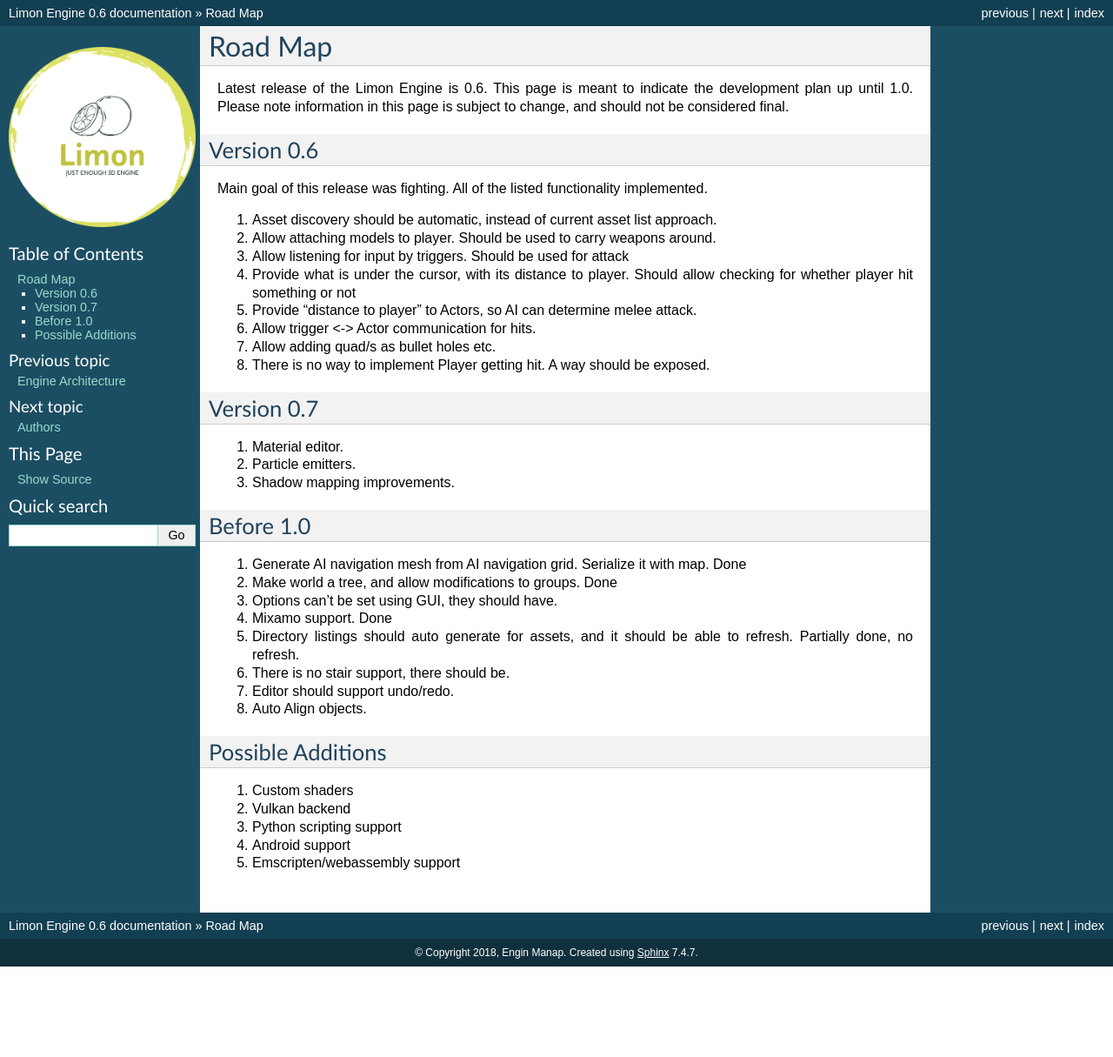
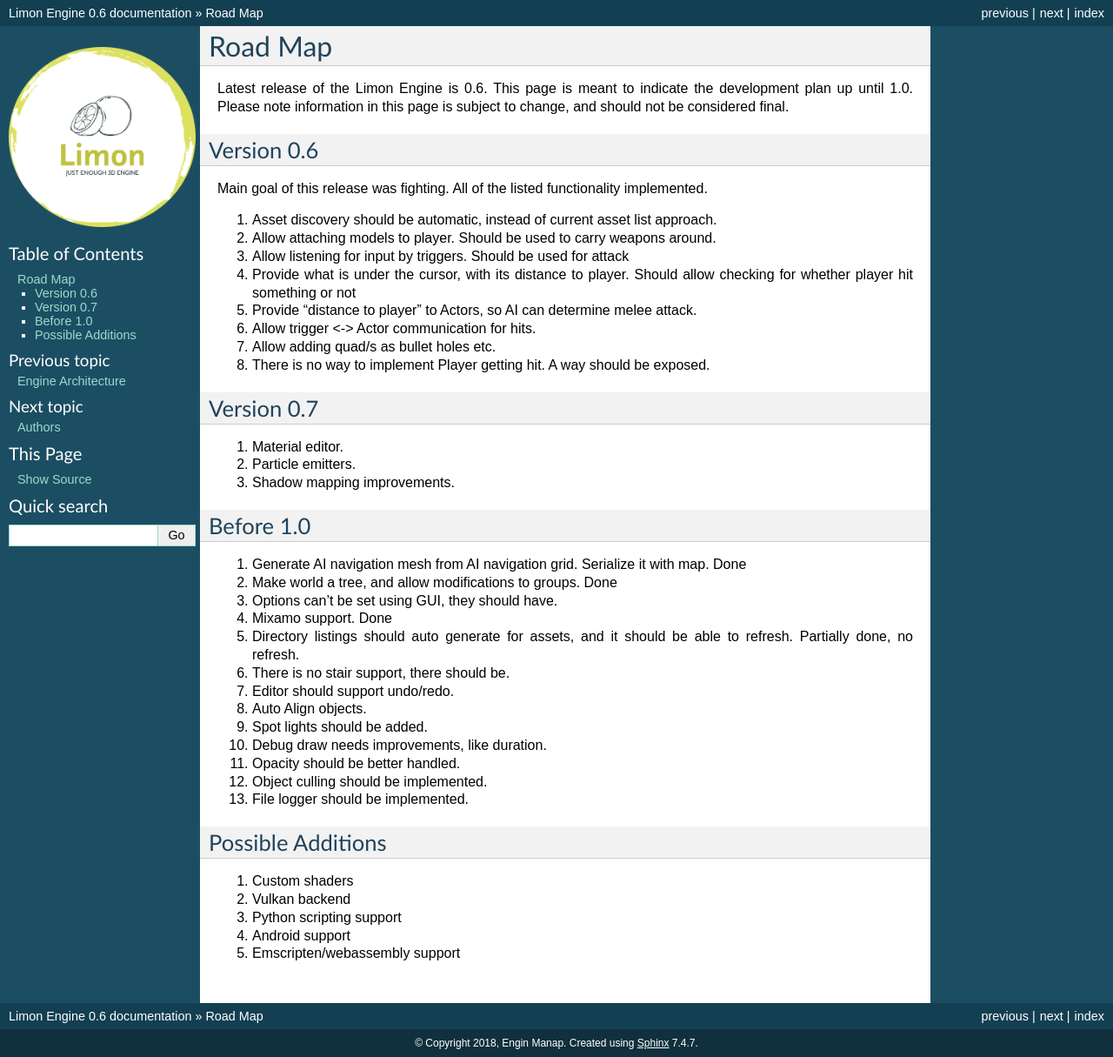
Before and after one commit to enginmanap/limonEngine-docs, a Sphinx documentation site: the page built from docs/RoadMap.rst, in a window 1280 px wide. Shown: the whole page at 87% size. Built offline with Sphinx 7.4.7, drawn with Linux system fonts in a browser that asks for light colours; pages that are not in the unit, such as notebooks, are missing from menus; before the commit the page ends 1111 px from its top, so only the background shows below that.

Commit message:
Add new items to roadmap

```diff
--- a/docs/RoadMap.rst
+++ b/docs/RoadMap.rst
@@ -37,6 +37,11 @@ Before 1.0
 #. There is no stair support, there should be.
 #. Editor should support undo/redo.
 #. Auto Align objects.
+#. Spot lights should be added.
+#. Debug draw needs improvements, like duration.
+#. Opacity should be better handled.
+#. Object culling should be implemented.
+#. File logger should be implemented.
 
 Possible Additions
 ==================
```
